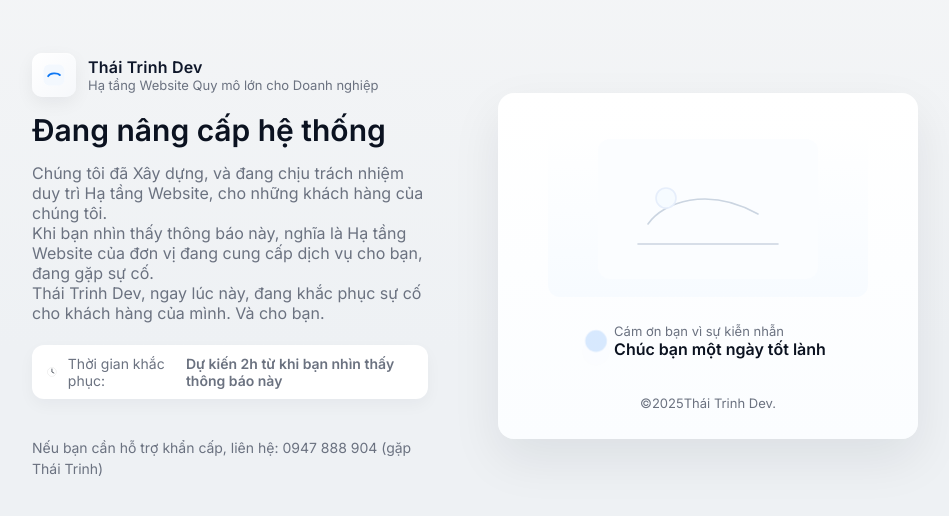
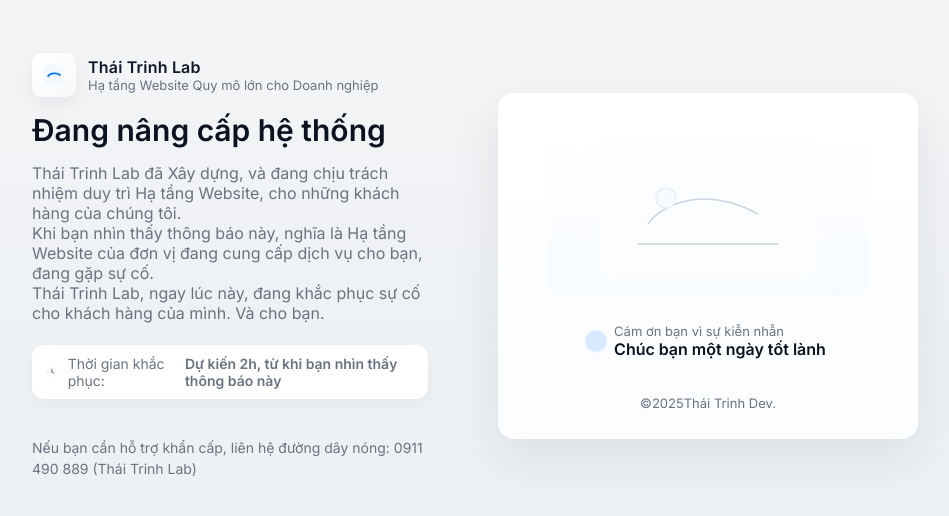
Before and after one commit to tothaigrowthhacking/tothaigrowthhacking.github.io, a plain HTML site: page index.html in a window 1280 px wide. Shown: the part 134-650 px from the top of the page, without its empty margins (182-1131 px from the left). Drawn offline with Linux system fonts and the light colour scheme.

Commit message:
Update index.html

```diff
--- a/index.html
+++ b/index.html
@@ -4,7 +4,7 @@
 <meta charset="utf-8" />
 <meta name="viewport" content="width=device-width,initial-scale=1" />
 <title>Hệ thống đang bảo trì</title>
-<meta name="description" content="Thái Trinh Dev đang được bảo trì. Vui lòng quay lại sau vài phút." />
+<meta name="description" content="Thái Trinh Lab đang được bảo trì. Vui lòng quay lại sau vài phút." />
 <link rel="preconnect" href="https://fonts.gstatic.com" crossorigin>
 <link href="https://fonts.googleapis.com/css2?family=Inter:wght@300;400;600&display=swap" rel="stylesheet">
 <style>
@@ -191,15 +191,15 @@
           </svg>
         </div>
         <div>
-          <div class="brand">Thái Trinh Dev</div>
+          <div class="brand">Thái Trinh Lab</div>
           <div style="font-size:13px;color:var(--muted)">Hạ tầng Website Quy mô lớn cho Doanh nghiệp</div>
         </div>
       </div>
 
       <h1 id="maintitle">Đang nâng cấp hệ thống</h1>
-      <p class="lead">Chúng tôi đã Xây dựng, và đang chịu trách nhiệm duy trì Hạ tầng Website, cho những khách hàng của chúng tôi. <br/>
+      <p class="lead">Thái Trinh Lab đã Xây dựng, và đang chịu trách nhiệm duy trì Hạ tầng Website, cho những khách hàng của chúng tôi. <br/>
         Khi bạn nhìn thấy thông báo này, nghĩa là Hạ tầng Website của đơn vị đang cung cấp dịch vụ cho bạn, đang gặp sự cố. <br/>
-        Thái Trinh Dev, ngay lúc này, đang khắc phục sự cố cho khách hàng của mình. Và cho bạn.
+        Thái Trinh Lab, ngay lúc này, đang khắc phục sự cố cho khách hàng của mình. Và cho bạn.
       </p>
 
       <div class="meta" aria-label="Thông tin">
@@ -208,13 +208,13 @@
             <path d="M12 6v6l4 2" stroke="#0b1220" stroke-width="1.6" stroke-linecap="round" stroke-linejoin="round"/>
             <circle cx="12" cy="12" r="9" stroke="#0b1220" stroke-width="1.2" opacity="0.12"/>
           </svg>
-          Thời gian khắc phục: <strong style="margin-left:6px"> Dự kiến 2h từ khi bạn nhìn thấy thông báo này</strong>
+          Thời gian khắc phục: <strong style="margin-left:6px"> Dự kiến 2h, từ khi bạn nhìn thấy thông báo này</strong>
         </div>
 
 
 
       <div style="margin-top:22px;color:var(--muted);font-size:14px;line-height:1.5">
-        Nếu bạn cần hỗ trợ khẩn cấp, liên hệ: 0947 888 904 (gặp Thái Trinh)
+        Nếu bạn cần hỗ trợ khẩn cấp, liên hệ đường dây nóng: 0911 490 889 (Thái Trinh Lab)
       </div>
     </div>
     </div>
```
